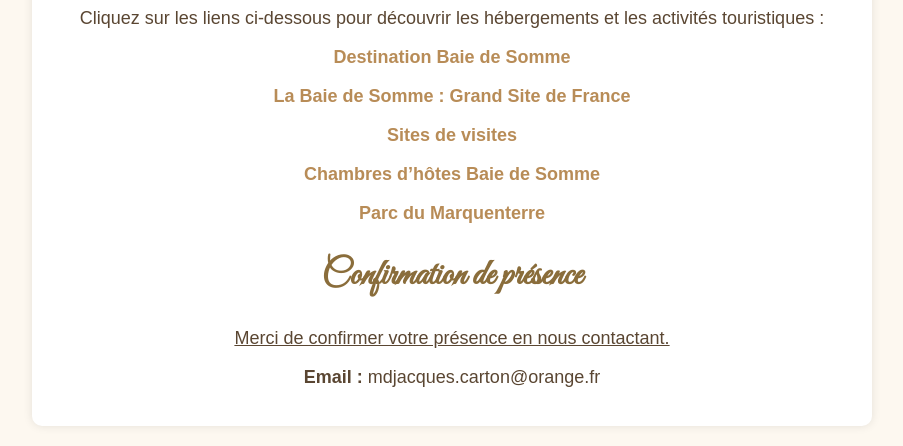
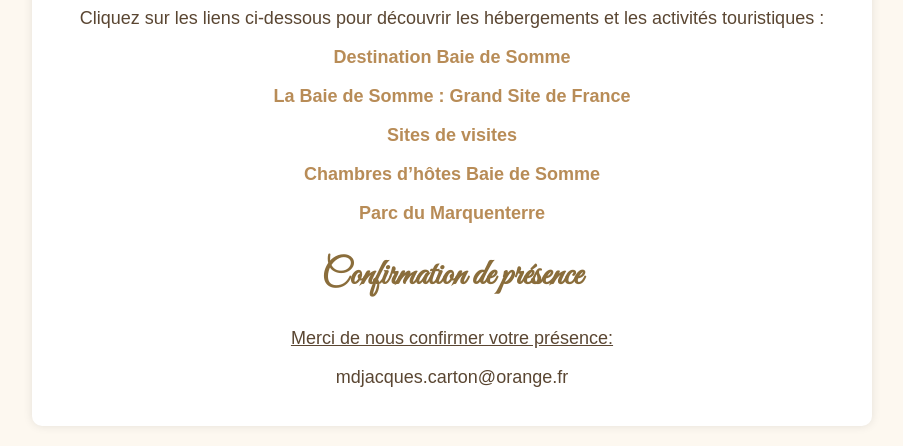
Before and after one commit to Victorpaicheur/noces-dor-marie-jacques, a plain HTML site: page index.html in a window 1280 px wide. Shown: the part 636-1082 px from the top of the page, without its empty margins (188-1091 px from the left). Drawn offline with Linux system fonts and the light colour scheme.

Commit message:
Update index.html

```diff
--- a/index.html
+++ b/index.html
@@ -63,8 +63,8 @@
         <p><a href="https://www.chambres-hotes.fr/chambres_hotes_baie-de-somme_z64.html" target="_blank">Chambres d’hôtes Baie de Somme</a></p>
         <p><a href="https://www.parcdumarquenterre.fr/" target="_blank">Parc du Marquenterre</a></p>
         <h2>Confirmation de présence</h2>
-        <p><u>Merci de confirmer votre présence en nous contactant.</u></p>
-        <p><strong>Email :</strong> mdjacques.carton@orange.fr</p>
+        <p><u>Merci de nous confirmer votre présence:</u></p>
+        <p>mdjacques.carton@orange.fr</p>
     </div>
 </body>
 </html>
```
